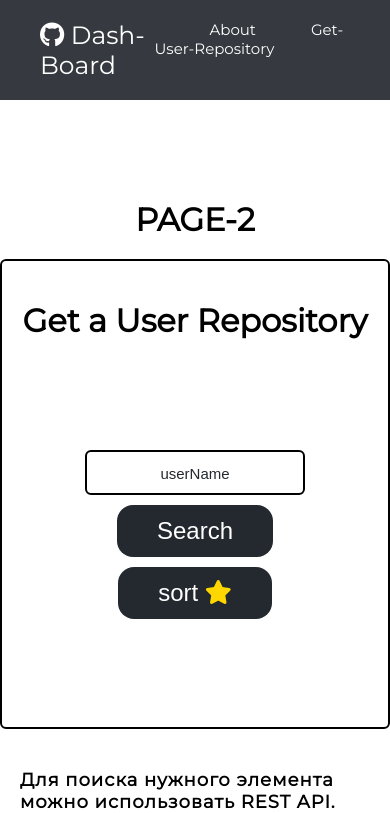
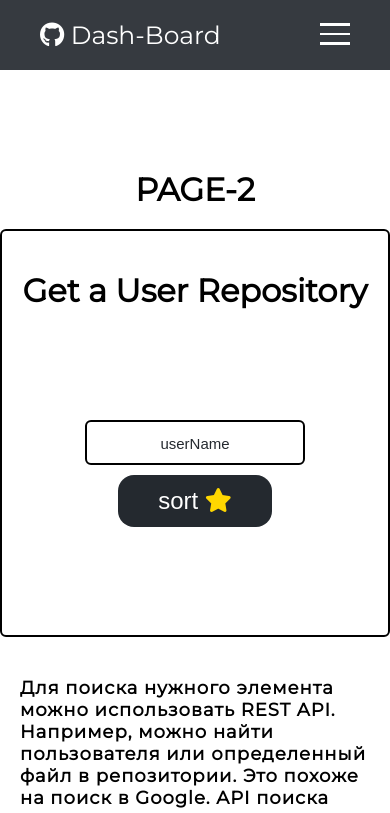
Before and after one commit to aliaypov1/react-qa, a React (Create React App) app: page /Content in a window 390 px wide. Shown: the top 813 px of the page. Built offline with nearby package versions, Linux system fonts and the light colour scheme.

Commit message:
burger mobile menu

```diff
--- a/src/Components/About/About.jsx
+++ b/src/Components/About/About.jsx
@@ -82,7 +82,7 @@ const About = () => {
                 <h1 id="start" className="content__title">Get a Repository</h1>
                 <div className="wrapper">
                     <input className="seacrh-input" type="text" placeholder="RepositoryName" onChange={e =>getData( setInput(e.target.value))} />
-                    <button className="get-btn" onClick={() => getData()}>Search</button>
+                    {/* <button className="get-btn" onClick={() => getData()}>Search</button> */}
                     <button className="get-btn" onClick={() => {
                         setLoading(true)
                         sort()
--- a/src/Components/Content/Content.jsx
+++ b/src/Components/Content/Content.jsx
@@ -77,7 +77,7 @@ const Content = () => {
                 <h1 id="start" className="content__title">Get a User Repository</h1>
                 <div className="wrapper">
                     <input className="seacrh-input" placeholder="userName" type="text" onChange={e => getRepos( setInput(e.target.value))} />
-                    <button className="get-btn" onClick={getRepos}>Search</button>
+                    {/* <button className="get-btn" onClick={getRepos}>Search</button> */}
                     <button className="get-btn" onClick={() => {
                         setLoading(true)
                         sort()
--- a/src/Components/Create/Create.jsx
+++ b/src/Components/Create/Create.jsx
@@ -36,7 +36,7 @@ const Create =({repository, loading})=>{
 
                         </div>
                         <div style={styles} className="text">
-                        <p>ID : {item.id}</p>
+                        <a className="link" target="_blanck" href={item.html_url}>{item.owner.login}</a>
                         <p>lang : {item.language}</p>
                         <p>created_at : {item.created_at}</p>
                         <p>updated_at : {item.updated_at}</p>
--- a/src/Components/Header/Header.jsx
+++ b/src/Components/Header/Header.jsx
@@ -8,6 +8,14 @@ const Header = () => {
                     <Link to='/' className="header__link">About</Link>
                     <Link to='/Content' className="header__link">Get-User-Repository</Link>
                 </nav>
+                <div className="burger">
+				<input type="checkbox" id="burger" hidden/>
+				<label for="burger" className="burger__btn"> </label>
+				<nav className="burger__nav">
+					<Link to='/' className="burger__link">About</Link>
+					<Link to='/Content' className="burger__link">Get-User-Repository</Link>
+				</nav>
+			</div>
             </header>
         </>
     )
--- a/src/assets/styles/media.css
+++ b/src/assets/styles/media.css
@@ -27,12 +27,23 @@
     .img {
         width: 60px;
     }
+
 }
 
-@media(max-width:560px) {
+@media(max-width:570px) {
     .desc {
         display: flex;
         flex-direction: column;
 
     }
+    .header__link{
+        display: none;
+
+    }
+    .burger{
+        display: block;
+    }
+    .footer{
+        flex-direction: column;
+    }
 }
--- a/src/assets/styles/style.css
+++ b/src/assets/styles/style.css
@@ -249,6 +249,84 @@ width: 60px;
     text-align: center;
     padding: 20px;
 }
+.link{
+    color: var(--danger-);
+}
 .fa-star{
     color: gold;
 }
+.burger {
+	display: none;
+
+}
+
+.burger__btn {
+	position: relative;
+	display: inline-block;
+	width: 30px;
+	height: 2px;
+	background: var(--light-);
+	transition: .6s;
+	z-index: 9999;
+
+}
+
+.burger__btn::before {
+	content: "";
+	position: absolute;
+	width: 30px;
+	height: 3px;
+	background: var(--light-);
+	top: -10px;
+	left: 0;
+	transition: .6s;
+}
+
+.burger__btn::after{
+	content: "";
+	position: absolute;
+	width: 30px;
+	height: 3px;
+	background: var(--light-);
+	bottom: -10px;
+	left: 0;
+	transition: .6s;
+
+}
+
+#burger:checked+.burger__btn {
+	background: #00000000;
+
+
+}
+
+#burger:checked+.burger__btn::before {
+	transform: rotate(45deg);
+	top: 0;
+}
+#burger:checked+.burger__btn::after {
+	transform: rotate(-45deg);
+	bottom: 0;
+}
+.burger__nav{
+	position: absolute;
+
+    background-color: #24292fea;
+	left: 0;
+	width: 100%;
+	height: auto;
+	padding: 20px;
+	top: -200px;
+	transition: .6s;
+}
+.burger__link{
+	display: block;
+	text-align: center;
+	font-size: 24px;
+	margin-bottom: 20px;
+    color: var(--light-);
+}
+#burger:checked ~ .burger__nav{
+	top: 70px;
+
+}
```
